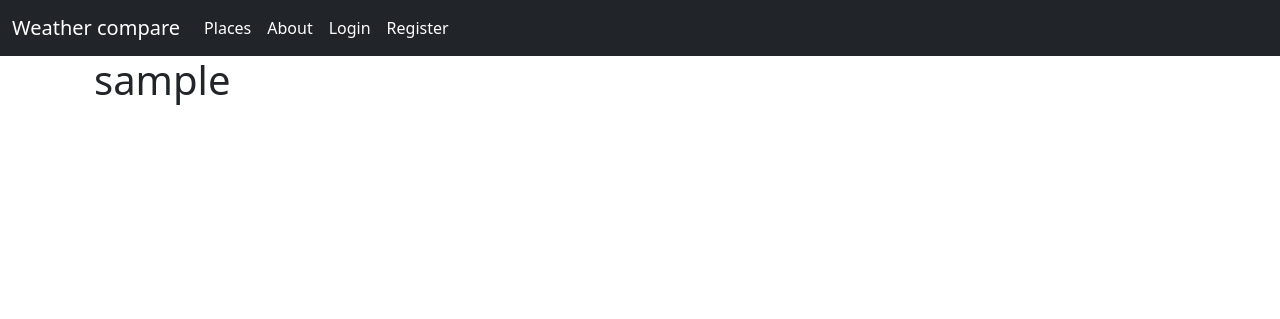
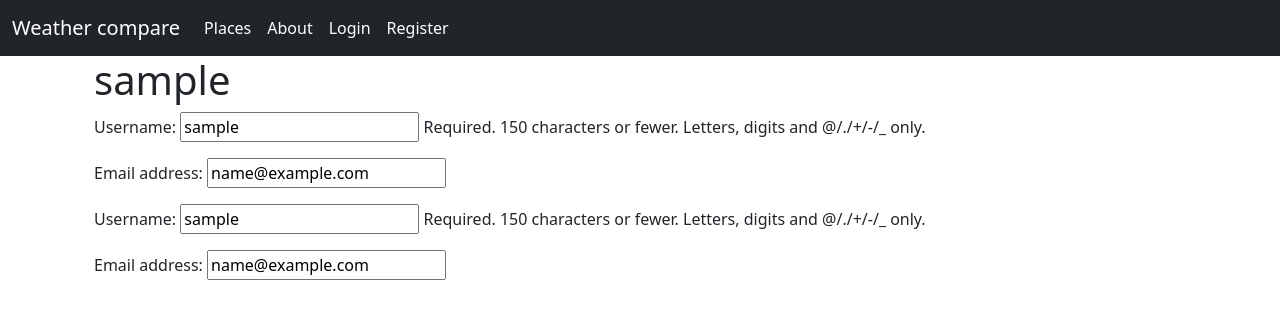
Before and after one commit to Rutrle/weather-web, a Django app: page /account/edit/ in a window 1280 px wide. Shown: the top 319 px of the page. Run offline with Django 3.2, Linux system fonts and the light colour scheme; the visitor is signed in with stand-in values (Sample User, id 1); data comes from the database, SQL or seed files in the repository; some libraries are stand-ins or nearby versions.

Commit message:
edit view linked in navbar

```diff
--- a/weather_web/accounts/forms.py
+++ b/weather_web/accounts/forms.py
@@ -15,6 +15,17 @@ class UserCreateForm(UserCreationForm):
         self.fields["email"].label = "Email address"
 
 
+class UserUpdateForm(forms.ModelForm):
+    class Meta:
+        fields = ("username", "email")
+        model = get_user_model()
+
+    def __init__(self, *args, **kwargs):
+        super().__init__(*args, **kwargs)
+        self.fields["username"].label = "Username"
+        self.fields["email"].label = "Email address"
+
+
 class UserPreferenceForm(forms.ModelForm):
     class Meta:
         fields = ('user', 'degrees')
--- a/weather_web/accounts/templates/accounts/edit.html
+++ b/weather_web/accounts/templates/accounts/edit.html
@@ -6,6 +6,10 @@
 
 <div class="container">
     <h1>{{user}}</h1>
+        {{ form.as_p }}
+        {% csrf_token %}
+        {{ form2.as_p }}
+        {% csrf_token %}
 </div>
 
 {% endblock content %}
--- a/weather_web/accounts/views.py
+++ b/weather_web/accounts/views.py
@@ -6,7 +6,7 @@ from . import forms
 from django.views.generic import TemplateView
 from django.contrib.auth import logout, authenticate, login, get_user_model
 from django.contrib.auth.decorators import login_required
-from django.contrib.auth.forms import AuthenticationForm
+from django.contrib.auth.forms import AuthenticationForm, UserChangeForm
 from django.contrib import messages
 
 
@@ -43,12 +43,15 @@ def login_view(request):
 def user_preference_update_view(request):
     user = get_object_or_404(get_user_model(), username=request.user.username)
     preference = get_object_or_404(UserPreference, user=user)
-
+    form = forms.UserUpdateForm(instance=user)
+    print(dir(user))
+    print(dir(form))
     print(user.username)
     print(preference.user.username)
 
-    context = {'user': user.username
-
+    context = {'user': user.username,
+               'form': form,
+               'form2': form
                }
     return render(request, 'accounts/edit.html', context)
 
--- a/weather_web/templates/base.html
+++ b/weather_web/templates/base.html
@@ -40,7 +40,7 @@
 
       {% if user.is_authenticated %}
       <span class="navbar-text">
-        Welcome {{ user.username }}
+       Welcome <a href="{% url 'accounts:edit' %}">{{ user.username }}</a>
       </span>
       {% endif %}
 
```
